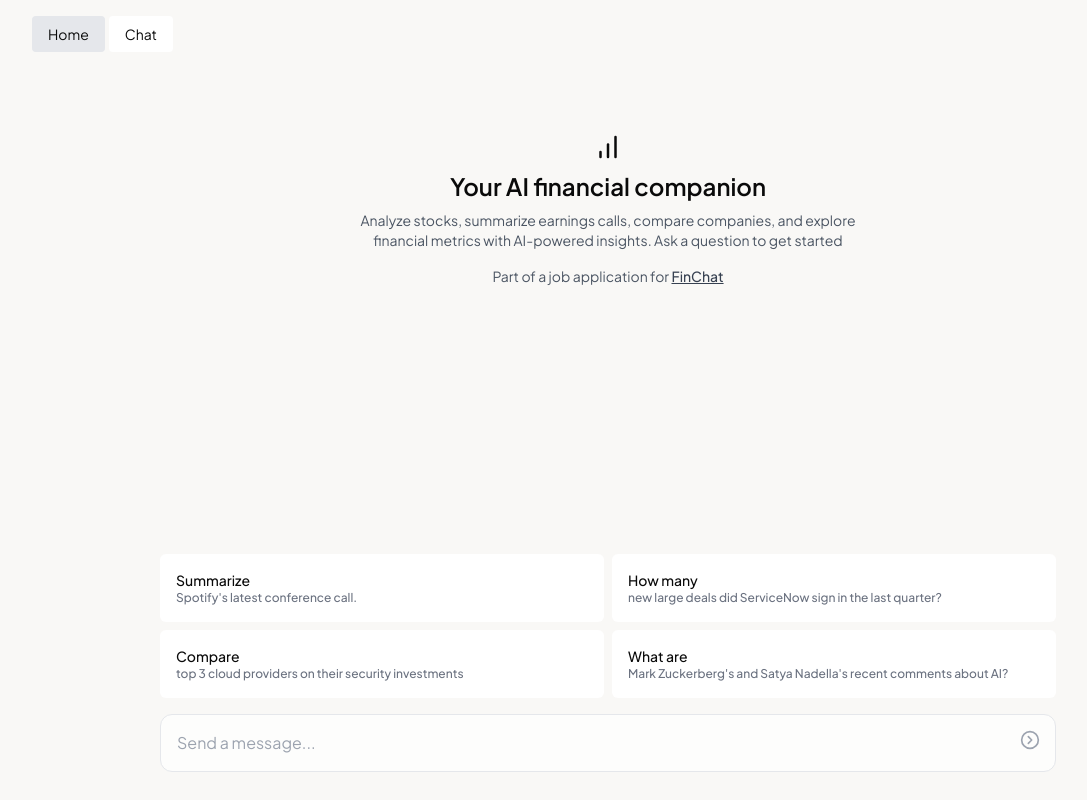
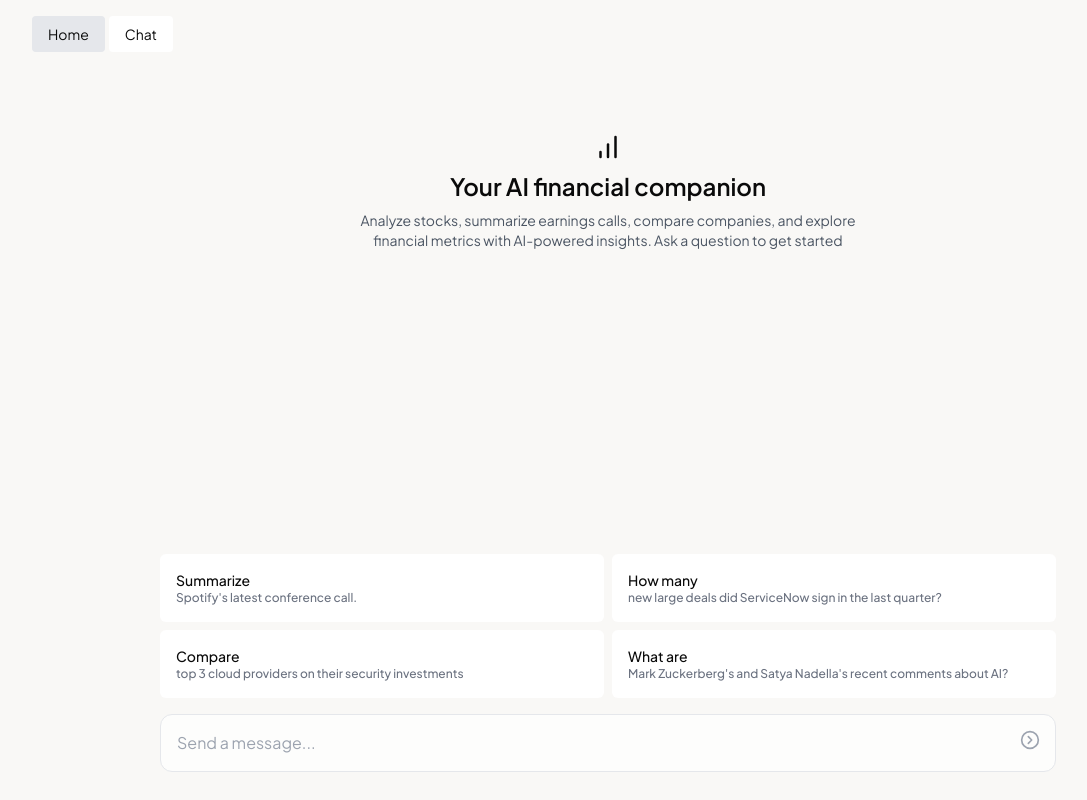
Before and after one commit to harshturna/portfolio-health-analyzer, a Next.js app: page /chat in a window 1280 px wide. Shown: the whole page, without its empty margins (32-1119 px from the left). Built offline with nearby package versions, Linux system fonts and the light colour scheme.

Commit message:
update readme

```diff
--- a/components/chat-placeholder.tsx
+++ b/components/chat-placeholder.tsx
@@ -1,5 +1,4 @@
 import { ChartNoAxesColumnIncreasing } from "lucide-react";
-import Link from "next/link";
 
 interface ChatPlaceholderProps {
   description: string;
@@ -18,15 +17,6 @@ export default function ChatPlaceholder({
       <h2 className="text-2xl font-semibold">{title}</h2>
       <div className="space-y-4 text-center max-w-lg mx-auto text-sm text-gray-600">
         <p>{description}</p>
-        <p className="mt-4">
-          Part of a job application for{" "}
-          <Link
-            href="https://finchat.io"
-            className="underline text-gray-700 font-medium"
-          >
-            FinChat
-          </Link>{" "}
-        </p>
       </div>
     </div>
   );
```
Also changed, not shown: 1 other file (tests, documents, lock files or other folders).
